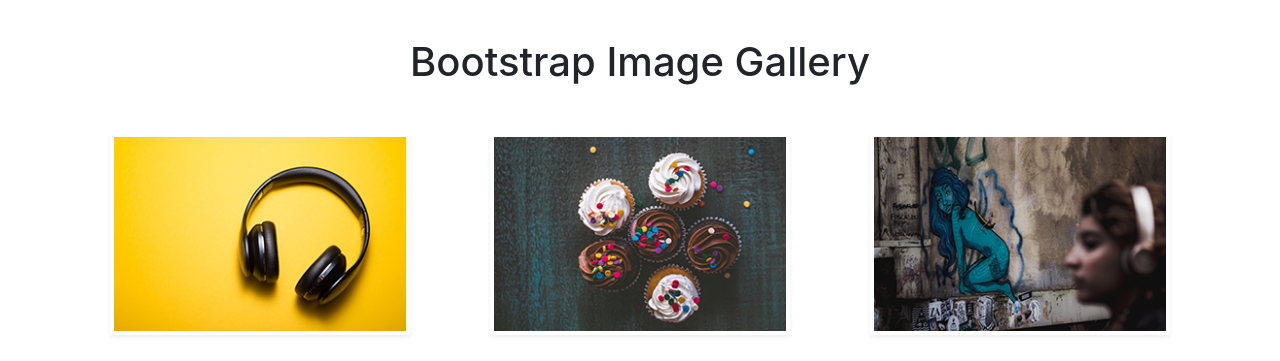
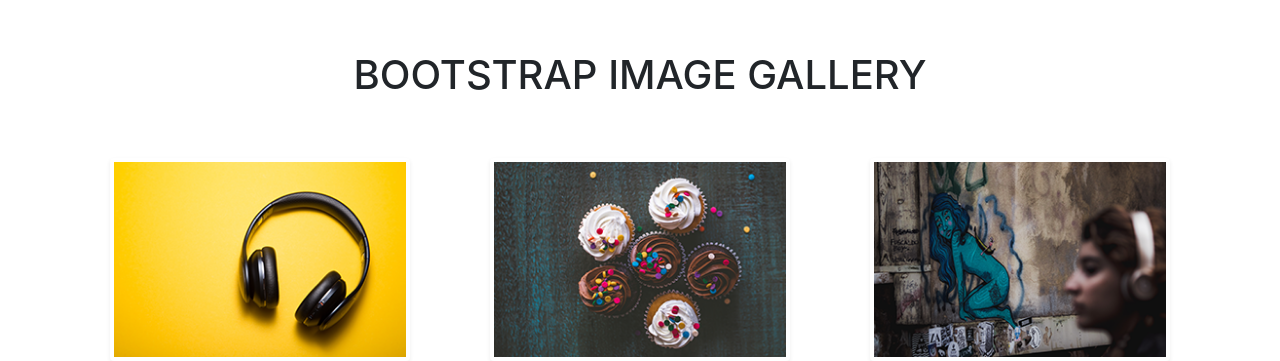
Before and after one commit to walleser-karli/m2-hw2-walleser-karli, a plain HTML site: page index.html in a window 1280 px wide. Shown: the top 361 px of the page. Drawn offline with nearby package versions, Linux system fonts and the light colour scheme.

Commit message:
Make h1 uppercase

```diff
--- a/index.html
+++ b/index.html
@@ -14,7 +14,7 @@
     <title>Hello, world!</title>
   </head>
   <body>
-    <h1 class="text-center">Bootstrap Image Gallery</h1>
+    <h1 class="text-center text-uppercase">Bootstrap Image Gallery</h1>
 
       <div class="container">
 
--- a/main.css
+++ b/main.css
@@ -9,7 +9,7 @@
 }
 
 h1 {
-    padding: 3% 0;
+    padding: 4%;
 }
 
 div img {
```
